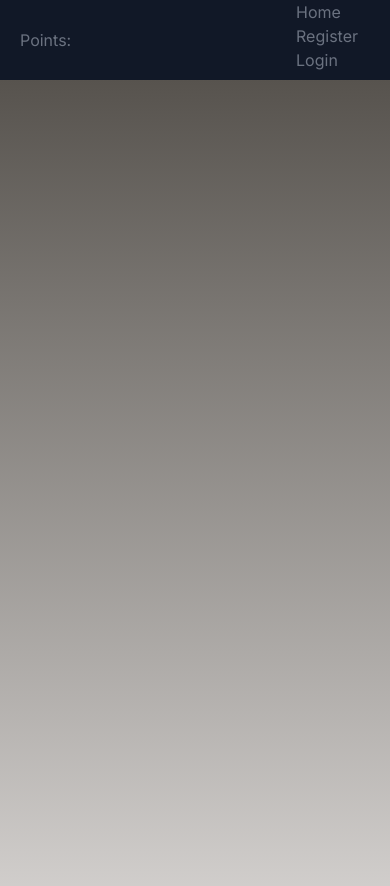
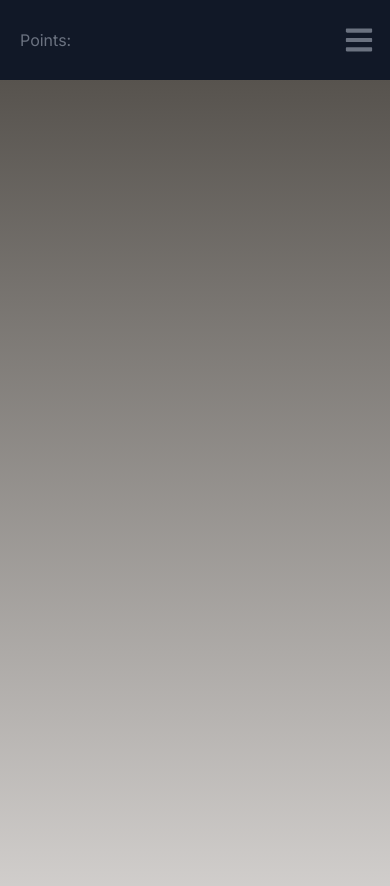
Before and after one commit to rkawk1234/Live-Score, a React (Create React App) app in the folder client/: page /blog in a window 390 px wide. Shown: the top 886 px of the page. Built offline with nearby package versions, Linux system fonts and the light colour scheme; a web font is replaced by a local one.

Commit message:
navbar fixed in app.js

```diff
--- a/client/package.json
+++ b/client/package.json
@@ -16,6 +16,7 @@
     "jwt-decode": "^3.1.2",
     "react": "^18.2.0",
     "react-dom": "^18.2.0",
+    "react-icons": "^4.6.0",
     "react-router-dom": "^6.4.2",
     "react-scripts": "5.0.1",
     "stream-browserify": "^3.0.0",
--- a/client/src/App.js
+++ b/client/src/App.js
@@ -4,31 +4,30 @@ import Home from './components/home';
 import Login from './components/login';
 import Register from './components/register';
 import Blog from './components/blog';
-// import {useState,useEffect} from 'react'
 import jwt_decode from 'jwt-decode'
-import {useState} from 'react'
-// import {useState } from 'react'
+import { useState } from 'react'
+import {
+  FaBars,
+  FaTimes,
 
-// function useForceUpdate(){
-//   const [value,setValue] = useState(0)
-//   return () => setValue(value => value+1)
-// }
+} from 'react-icons/fa'
+
 
 function App() {
 
-
+  const [curstate, setCurstate] = useState(false)
   const token = localStorage.getItem('token')
   var user
-  if (token){
+  if (token) {
     user = jwt_decode(token)
 
   }
-  else{
+  else {
     user = {}
   }
   console.log(user)
 
-  const [bool,setBool] = useState(token)
+  const [bool, setBool] = useState(token)
 
 
 
@@ -45,7 +44,7 @@ function App() {
 
           <div className='my-auto pl-5 text-gray-500 hover:scale-125'>Points: {user ? user.points : ""}</div>
 
-        <ul className='md:flex'>
+          <ul className='hidden md:flex'>
 
 
             <li className='px-8 my-auto cursor-pointer capitalize font-medium text-gray-500 hover:scale-125 duration-200 '>
@@ -61,12 +60,12 @@ function App() {
               <Link to='/register'>Register</Link>
             </li>
 
-           {!bool &&<li className='px-8 my-auto cursor-pointer capitalize font-medium text-gray-500 hover:scale-125 duration-200'>
+            {!bool && <li className='px-8 my-auto cursor-pointer capitalize font-medium text-gray-500 hover:scale-125 duration-200'>
               <Link to='/login'>Login</Link>
             </li>}
 
-          {bool &&<li className='px-8 my-auto cursor-pointer capitalize font-medium text-gray-500 hover:scale-125 duration-200'
-              onClick={()=>{
+            {bool && <li className='px-8 my-auto cursor-pointer capitalize font-medium text-gray-500 hover:scale-125 duration-200'
+              onClick={() => {
                 localStorage.clear()
                 setBool(!bool)
 
@@ -74,6 +73,45 @@ function App() {
 
 
           </ul>
+          <div
+            onClick={() => setCurstate(!curstate)}
+            className='my-auto cursor-pointer pr-4 z-10 text-gray-500 md:hidden '>
+            {curstate ? <FaTimes size={30} /> : <FaBars size={30} />}
+
+          </div>
+          {curstate && (
+            <ul className='flex flex-col juistify-center items-center
+            absolute top-0 left-0 w-full h-screen bg-gradient-to-b
+             from-black to-gray-800 text-gray-500'>
+              <li className='px-8 my-auto cursor-pointer capitalize font-medium text-gray-500 hover:scale-125 duration-200 '>
+                <Link to="/">Home</Link>
+              </li>
+
+
+              {bool && <li className='px-8 my-auto cursor-pointer capitalize font-medium text-gray-500 hover:scale-125 duration-200'>
+                <Link to='/blog'>Blog</Link>
+              </li>}
+
+              <li className='px-8 my-auto cursor-pointer capitalize font-medium text-gray-500 hover:scale-125 duration-200'>
+                <Link to='/register'>Register</Link>
+              </li>
+
+              {!bool && <li className='px-8 my-auto cursor-pointer capitalize font-medium text-gray-500 hover:scale-125 duration-200'>
+                <Link to='/login'>Login</Link>
+              </li>}
+
+              {bool && <li className='px-8 my-auto cursor-pointer capitalize font-medium text-gray-500 hover:scale-125 duration-200'
+                onClick={() => {
+                  localStorage.clear()
+                  setBool(!bool)
+
+                }}><Link to='/login'>Logout</Link></li>}
+
+
+            </ul>
+
+          )}
+
         </div>
         <Routes>
           <Route exact path='/' element={<Home />} />
--- a/client/src/components/blog/index.js
+++ b/client/src/components/blog/index.js
@@ -4,34 +4,12 @@ import './index.css'
 
 
 const Blog = () => {
-  // const navigate = useNavigate()
 
-  // useEffect(()=> {
-  //   const token = localStorage.getItem('token')
-  //   if (token){
-  //     const user = jwt_decode(token)
-  //     const name = user.name
-
-  //     // if (!user){
-  //     //   localStorage.removeItem('token')
-  //     //   navigate('/')
-  //     // } else{
+  return (
+    <div className='h-screen w-full bg-gradient-to-b from-stone-600 to-stone-300'>
 
 
-
-  //     // }
-  //   }
-  //   else{
-  //     navigate('/login')
-
-  //   }
-  //     // eslint-disable-next-line react-hooks/exhaustive-deps
-  // },[])
-
-
-  return(
-    <div className='h-screen w-full bg-gradient-to-b from-stone-600 to-stone-300'>
-       </div>
+    </div>
 
   )
 }
```
Also changed, not shown: 1 other file (tests, documents, lock files or other folders). Lines whose indentation alone changed are shown as unchanged.
